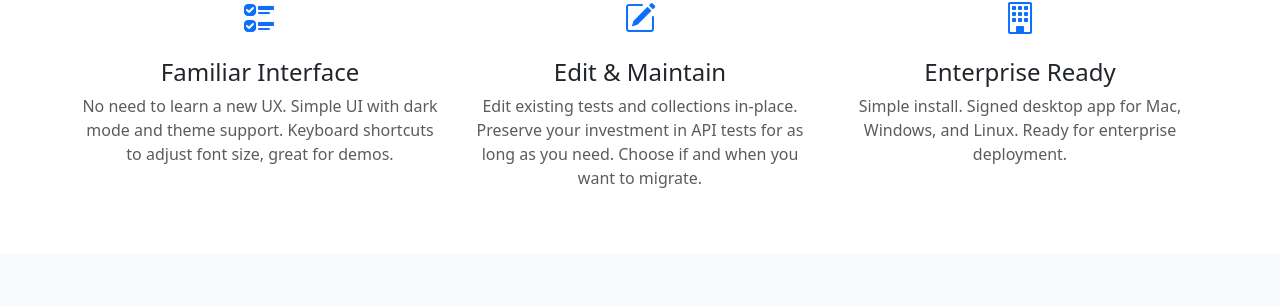
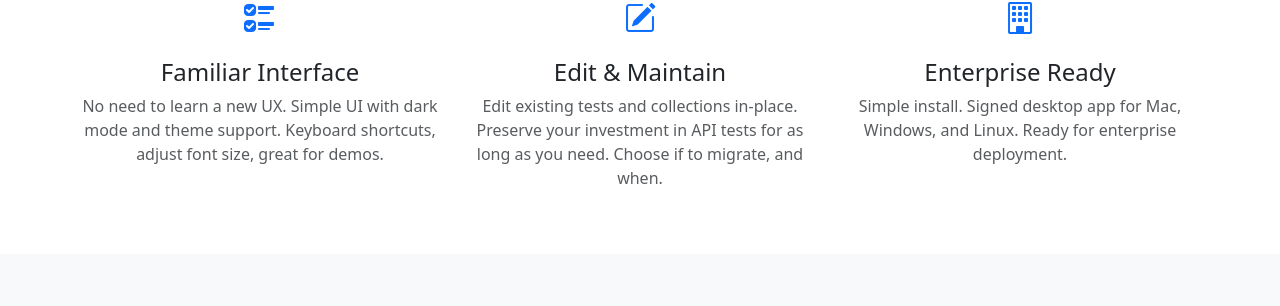
Before and after one commit to karatelabs/xplorer, a Jekyll site: the page built from index.html, in a window 1280 px wide. Shown: the part 988-1294 px from the top of the page. Built offline with Jekyll 4.4.1, drawn with Linux system fonts in a browser that asks for light colours.

Commit message:
improve docs

```diff
--- a/index.html
+++ b/index.html
@@ -78,7 +78,7 @@ title: Home
           <i class="bi bi-ui-checks"></i>
         </div>
         <h4>Familiar Interface</h4>
-        <p class="text-muted">No need to learn a new UX. Simple UI with dark mode and theme support. Keyboard shortcuts to adjust font size, great for demos.</p>
+        <p class="text-muted">No need to learn a new UX. Simple UI with dark mode and theme support. Keyboard shortcuts, adjust font size, great for demos.</p>
       </div>
     </div>
     <div class="col-md-4">
@@ -87,7 +87,7 @@ title: Home
           <i class="bi bi-pencil-square"></i>
         </div>
         <h4>Edit & Maintain</h4>
-        <p class="text-muted">Edit existing tests and collections in-place. Preserve your investment in API tests for as long as you need. Choose if and when you want to migrate.</p>
+        <p class="text-muted">Edit existing tests and collections in-place. Preserve your investment in API tests for as long as you need. Choose if to migrate, and when.</p>
       </div>
     </div>
     <div class="col-md-4">
```
